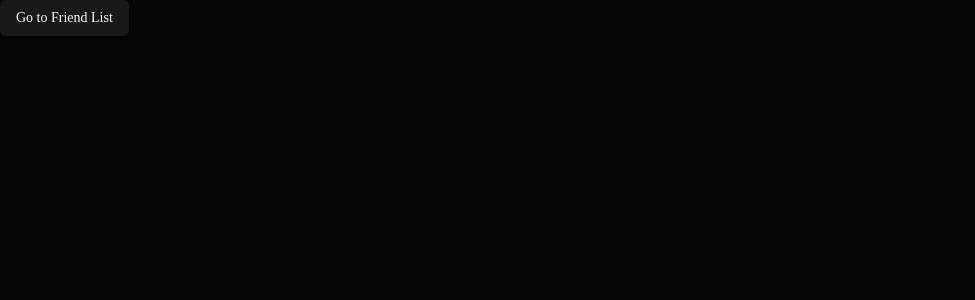
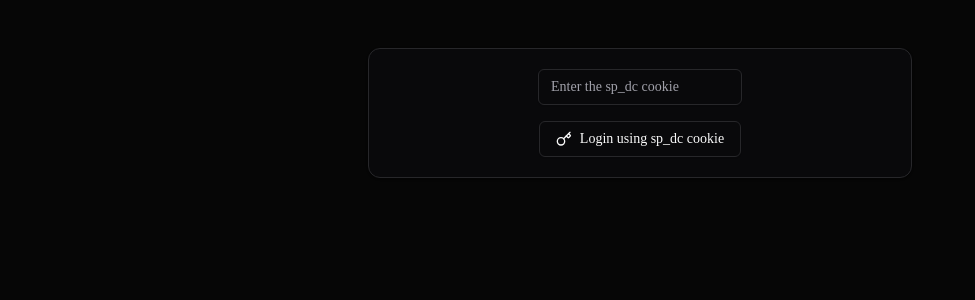
Before and after one commit to Kreunt/angelie, a Next.js app: page / in a window 1280 px wide. Shown: the top 300 px of the page, without its empty margins (0-975 px from the left). Built offline with nearby package versions, Linux system fonts and the light colour scheme.

Commit message:
feat: create log in using sp_dc cookie

```diff
--- a/package.json
+++ b/package.json
@@ -10,6 +10,7 @@
   },
   "dependencies": {
     "@radix-ui/react-icons": "^1.3.0",
+    "@radix-ui/react-label": "^2.1.0",
     "@radix-ui/react-scroll-area": "^1.2.0",
     "@radix-ui/react-slot": "^1.1.0",
     "class-variance-authority": "^0.7.0",
--- a/src/app/page.tsx
+++ b/src/app/page.tsx
@@ -1,20 +1,16 @@
-import Link from 'next/link';
-import { Button } from "@/components/ui/button"
 import '../styles/globals.css';
-
-
-
+import Layout from '@/components/layout';
+import LoginForm from '@/components/LoginForm';
 export const metadata = {
   title: 'Angelie',
   description: 'Angelie start page',
 }
 
 export default function Home() {
+
   return (
-    <div>
-      <Button asChild>
-        <Link href="/friend-list">Go to Friend List</Link>
-      </Button>
-    </div>
+    <Layout>
+      <LoginForm />
+    </Layout>
   );
 }
--- /dev/null
+++ b/src/components/LoginForm.tsx
@@ -0,0 +1,28 @@
+'use client';
+import React, { useState } from 'react';
+import { Card } from './ui/card';
+import { Input } from './ui/input';
+import { Button } from './ui/button';
+import Link from 'next/link';
+import { KeyIcon } from 'lucide-react';
+
+const LoginForm: React.FC = () => {
+    const [spdc, setSpdc] = useState('');
+    return (
+        <Card className="flex flex-col items-center justify-center dark p-5 gap-4">
+            <div>
+                <Input id="sp_dc" value={spdc} placeholder="Enter the sp_dc cookie" onChange={(e) => setSpdc(e.target.value)} />
+            </div>
+            <Button asChild variant="outline" onClick={() => {
+                document.cookie = `sp_dc=${spdc}; path=/; max-age=${60 * 60 * 24 * 30}`; // Set cookie for 30 days
+            }}>
+                <Link href="/friend-list">
+                    <KeyIcon className="mr-2 h-4 w-4" />
+                    Login using sp_dc cookie
+                </Link>
+            </Button>
+        </Card>
+    )
+};
+
+export default LoginForm;
--- /dev/null
+++ b/src/components/ui/input.tsx
@@ -0,0 +1,25 @@
+import * as React from "react"
+
+import { cn } from "@/lib/utils"
+
+export interface InputProps
+  extends React.InputHTMLAttributes<HTMLInputElement> {}
+
+const Input = React.forwardRef<HTMLInputElement, InputProps>(
+  ({ className, type, ...props }, ref) => {
+    return (
+      <input
+        type={type}
+        className={cn(
+          "flex h-9 w-full rounded-md border border-input bg-transparent px-3 py-1 text-sm shadow-sm transition-colors file:border-0 file:bg-transparent file:text-sm file:font-medium file:text-foreground placeholder:text-muted-foreground focus-visible:outline-none focus-visible:ring-1 focus-visible:ring-ring disabled:cursor-not-allowed disabled:opacity-50",
+          className
+        )}
+        ref={ref}
+        {...props}
+      />
+    )
+  }
+)
+Input.displayName = "Input"
+
+export { Input }
--- /dev/null
+++ b/src/components/ui/label.tsx
@@ -0,0 +1,26 @@
+"use client"
+
+import * as React from "react"
+import * as LabelPrimitive from "@radix-ui/react-label"
+import { cva, type VariantProps } from "class-variance-authority"
+
+import { cn } from "@/lib/utils"
+
+const labelVariants = cva(
+  "text-sm font-medium leading-none peer-disabled:cursor-not-allowed peer-disabled:opacity-70"
+)
+
+const Label = React.forwardRef<
+  React.ElementRef<typeof LabelPrimitive.Root>,
+  React.ComponentPropsWithoutRef<typeof LabelPrimitive.Root> &
+    VariantProps<typeof labelVariants>
+>(({ className, ...props }, ref) => (
+  <LabelPrimitive.Root
+    ref={ref}
+    className={cn(labelVariants(), className)}
+    {...props}
+  />
+))
+Label.displayName = LabelPrimitive.Root.displayName
+
+export { Label }
--- a/src/lib/fetch-friend-activity.ts
+++ b/src/lib/fetch-friend-activity.ts
@@ -1,10 +1,11 @@
 import { SpotifyResponse } from "@/types/spotify"
 
 const buddyList = require('spotify-buddylist')
+interface Props {
+    spDcCookie: string
+}
 
-export default async function fetchFriendActivity() {
-    const spDcCookie = 'sp_dc token here'
-
+export default async function fetchFriendActivity({ spDcCookie }: Props) {
     try {
         const { accessToken } = await buddyList.getWebAccessToken(spDcCookie)
         const friendActivity = await buddyList.getFriendActivity(accessToken)
--- a/src/pages/friend-list.tsx
+++ b/src/pages/friend-list.tsx
@@ -10,8 +10,9 @@ import { convertFriendActivity } from '@/lib/convert-friend-activity';
 import { Reorder } from "framer-motion"
 import { useRouter } from 'next/router';
 
-export async function getStaticProps() {
-    const friendActivity = await fetchFriendActivity();
+export async function getServerSideProps(context: any) {
+    const spdc = context.req.cookies['sp_dc'];
+    const friendActivity = await fetchFriendActivity({ spDcCookie: spdc });
     return {
         props: {
             friendActivity,
```
Also changed, not shown: 1 other file (tests, documents, lock files or other folders).
